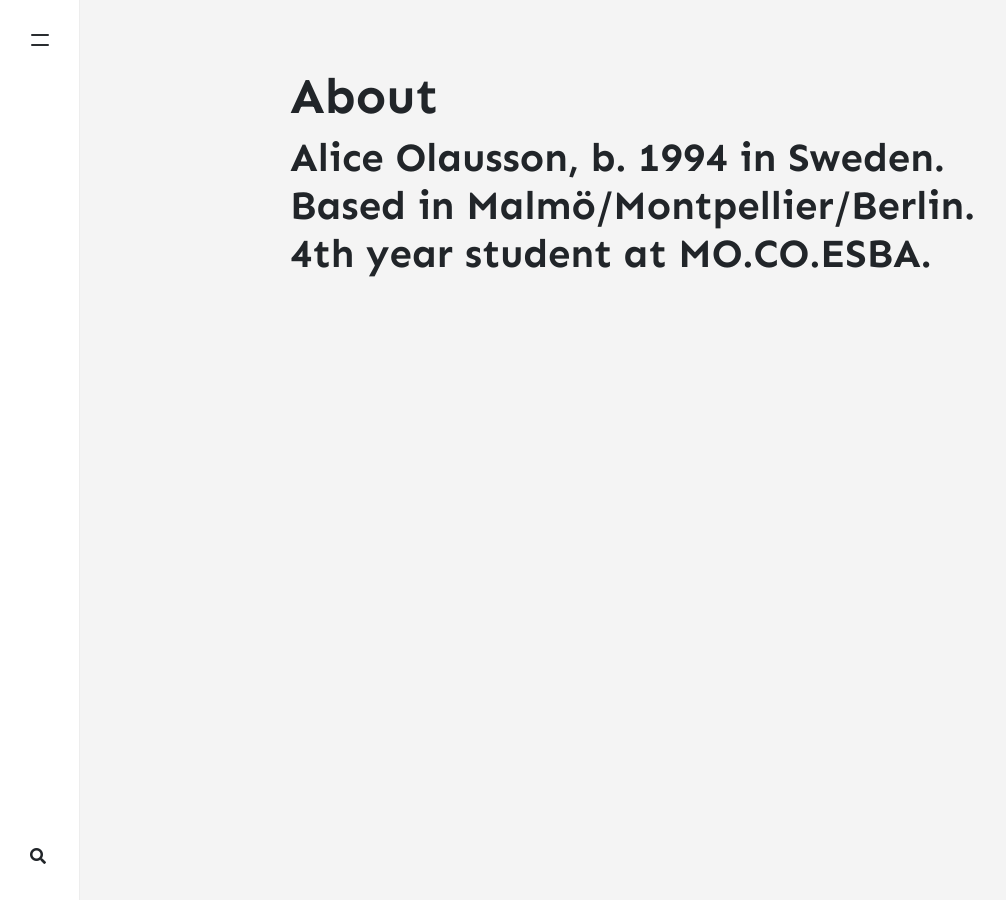
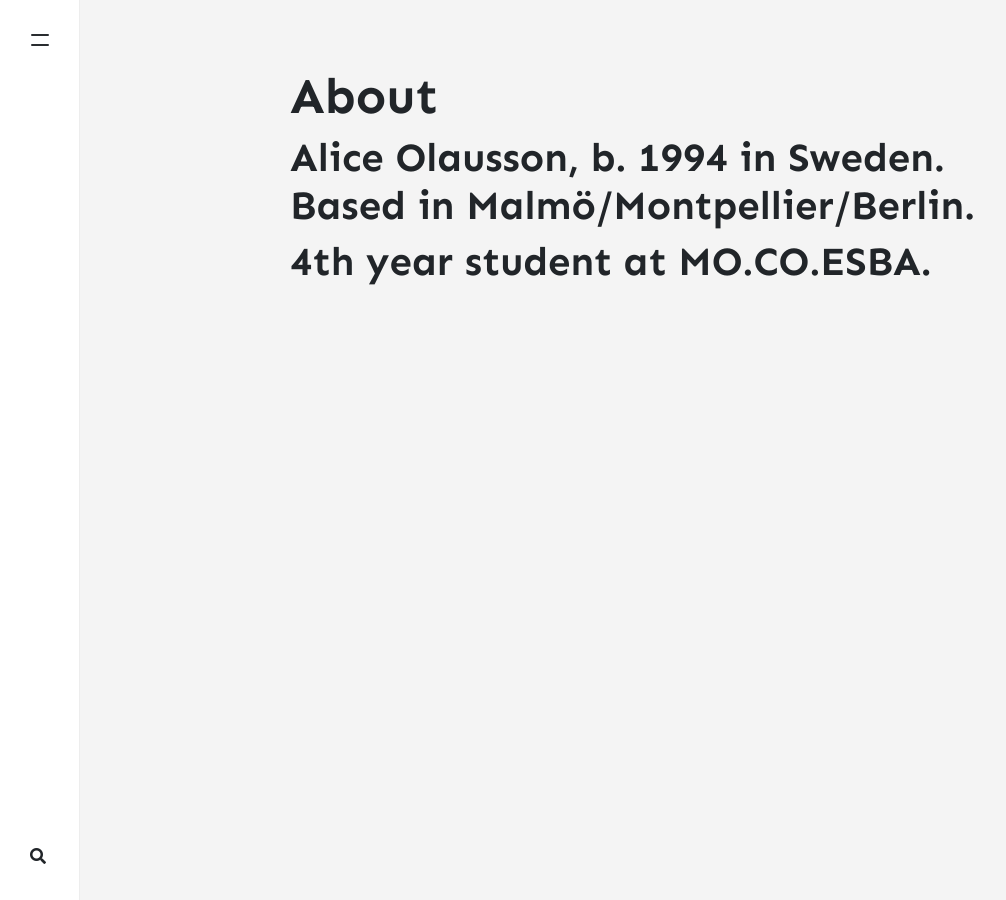
Before and after one commit to halice123/halice123.github.com, a Jekyll site: the page built from _pages/about.md, in a window 1280 px wide. Shown: the whole page, without its empty margins (0-1006 px from the left). Built offline with Jekyll 4.4.1, drawn with Linux system fonts in a browser that asks for light colours; nearby versions of some CDN libraries; comment, search, counter and statistics services are not loaded.

Commit message:
Update about.md

```diff
--- a/_pages/about.md
+++ b/_pages/about.md
@@ -5,4 +5,6 @@ permalink: /about
 ---
 
 
-<h1> Alice Olausson, b. 1994 in Sweden. Based in Malmö/Montpellier/Berlin. 4th year student at MO.CO.ESBA. </h1>
+<h1>Alice Olausson, b. 1994 in Sweden. Based in Malmö/Montpellier/Berlin.</h1>
+  <h></h>
+ <h1>4th year student at MO.CO.ESBA. </h1>
```
